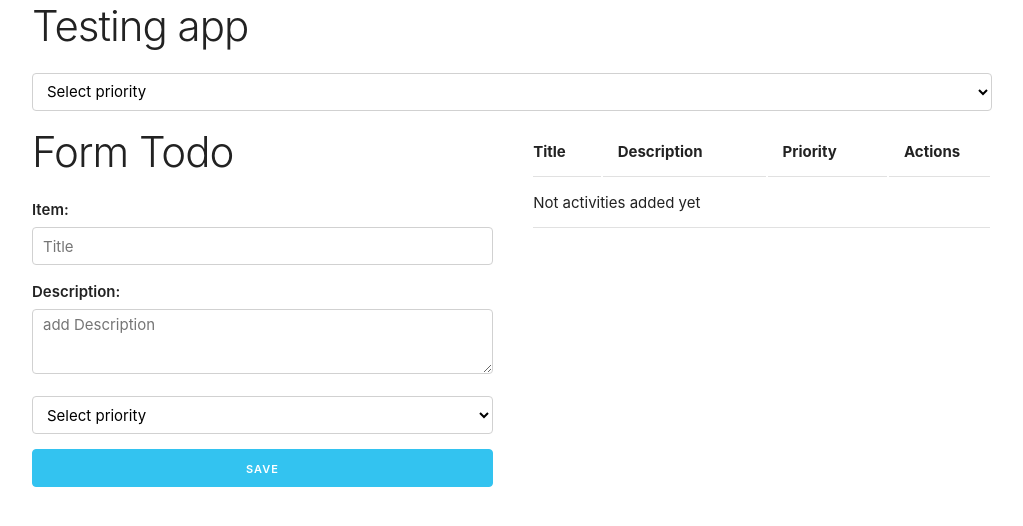
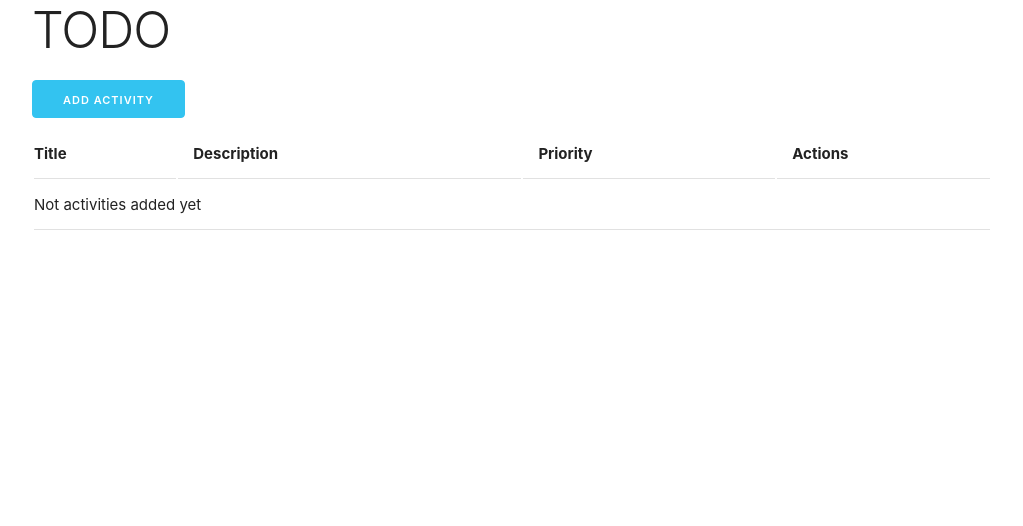
Before and after one commit to hemnys/todo, a React (Create React App) app: page / in a window 1280 px wide. Shown: the top 526 px of the page, without its empty margins (128-1151 px from the left). Built offline with nearby package versions, Linux system fonts and the light colour scheme.

Commit message:
Uploading new version with popups

```diff
--- a/src/App.js
+++ b/src/App.js
@@ -1,6 +1,7 @@
 import React, { useState, useEffect } from "react";
+import Table from "./components/Table";
+import Popup from "./components/Popup";
 import Form from "./components/Form";
-import Item from "./components/Item";
 import { Priorities } from "./Helpers";
 function App() {
   let initItems = JSON.parse(localStorage.getItem("items"));
@@ -8,6 +9,10 @@ function App() {
     initItems = [];
   }
   const [items, setItems] = useState(initItems);
+  const [isOpen, setIsOpen] = useState(false);
+  const togglePopup = () => {
+    setIsOpen(!isOpen);
+  };
   useEffect(() => {
     localStorage.setItem("items", JSON.stringify(initItems ? items : []));
   }, [items, initItems]);
@@ -19,49 +24,27 @@ function App() {
     setItems(remainingItems);
   };
   return (
-    <div className="container">
-      <div className="row">
-        <h2 className="center">Testing app</h2>
+    <>
+      <div className="container">
+        <div className="row">
+          <h1>TODO</h1>
+          <button
+            type="button"
+            className="button-primary"
+            onClick={togglePopup}
+          >
+            Add activity
+          </button>
+
+          {isOpen && (
+            <Popup togglePopup={togglePopup}>
+              <Form saveItem={saveItem} priorities={Priorities} />
+            </Popup>
+          )}
+        </div>
+        <Table items={items} removeItem={removeItem} />
       </div>
-      <div className="row">
-        <select className="u-full-width" name="priority">
-          <option>Select priority</option>
-          {Object.keys(Priorities).map((key, index) => (
-            <option key={index} value={key}>
-              {Priorities[key]}
-            </option>
-          ))}
-        </select>
-      </div>
-      <div className="row">
-        <div className="six columns">
-          <Form saveItem={saveItem} priorities={Priorities} />
-        </div>
-        <div className="six columns">
-          <table className="u-full-width">
-            <thead>
-              <tr>
-                <th>Title</th>
-                <th>Description</th>
-                <th>Priority</th>
-                <th>Actions</th>
-              </tr>
-            </thead>
-            <tbody>
-              {items.length > 0 ? (
-                items.map((item) => (
-                  <Item key={item.id} item={item} removeItem={removeItem} />
-                ))
-              ) : (
-                <tr>
-                  <td colSpan="4">Not activities added yet</td>
-                </tr>
-              )}
-            </tbody>
-          </table>
-        </div>
-      </div>
-    </div>
+    </>
   );
 }
 
--- /dev/null
+++ b/src/components/Popup.js
@@ -0,0 +1,16 @@
+import React from "react";
+const Popup = ({ togglePopup, children }) => {
+  console.log(children);
+  return (
+    <div className="popup-box">
+      <div className="box">
+        <span className="close-icon" onClick={togglePopup}>
+          &times;
+        </span>
+        <div className="row">{children}</div>
+      </div>
+    </div>
+  );
+};
+
+export default Popup;
--- /dev/null
+++ b/src/components/Table.js
@@ -0,0 +1,32 @@
+import React from "react";
+import Item from "./Item";
+
+const Table = ({ items, removeItem }) => {
+  return (
+    <>
+      <table className="u-full-width">
+        <thead>
+          <tr>
+            <th>Title</th>
+            <th>Description</th>
+            <th>Priority</th>
+            <th>Actions</th>
+          </tr>
+        </thead>
+        <tbody>
+          {items.length > 0 ? (
+            items.map((item) => (
+              <Item key={item.id} item={item} removeItem={removeItem} />
+            ))
+          ) : (
+            <tr>
+              <td colSpan="4">Not activities added yet</td>
+            </tr>
+          )}
+        </tbody>
+      </table>
+    </>
+  );
+};
+
+export default Table;
--- a/src/index.css
+++ b/src/index.css
@@ -1,13 +1,52 @@
 body {
   margin: 0;
-  font-family: -apple-system, BlinkMacSystemFont, 'Segoe UI', 'Roboto', 'Oxygen',
-    'Ubuntu', 'Cantarell', 'Fira Sans', 'Droid Sans', 'Helvetica Neue',
+  font-family: -apple-system, BlinkMacSystemFont, "Segoe UI", "Roboto", "Oxygen",
+    "Ubuntu", "Cantarell", "Fira Sans", "Droid Sans", "Helvetica Neue",
     sans-serif;
   -webkit-font-smoothing: antialiased;
   -moz-osx-font-smoothing: grayscale;
 }
 
 code {
-  font-family: source-code-pro, Menlo, Monaco, Consolas, 'Courier New',
+  font-family: source-code-pro, Menlo, Monaco, Consolas, "Courier New",
     monospace;
 }
+/* Popup style */
+.popup-box {
+  position: fixed;
+  background: #00000050;
+  width: 100%;
+  height: 100vh;
+  top: 0;
+  left: 0;
+}
+
+.box {
+  position: relative;
+  width: 70%;
+  margin: 0 auto;
+  height: auto;
+  max-height: 70vh;
+  margin-top: calc(100vh - 85vh - 20px);
+  background: #fff;
+  border-radius: 4px;
+  padding: 20px;
+  border: 1px solid #999;
+  overflow: auto;
+}
+
+.close-icon {
+  content: "x";
+  cursor: pointer;
+  position: fixed;
+  right: calc(15% - 30px);
+  top: calc(100vh - 85vh - 33px);
+  background: #ededed;
+  width: 25px;
+  height: 25px;
+  border-radius: 50%;
+  line-height: 20px;
+  text-align: center;
+  border: 1px solid #999;
+  font-size: 20px;
+}
```
